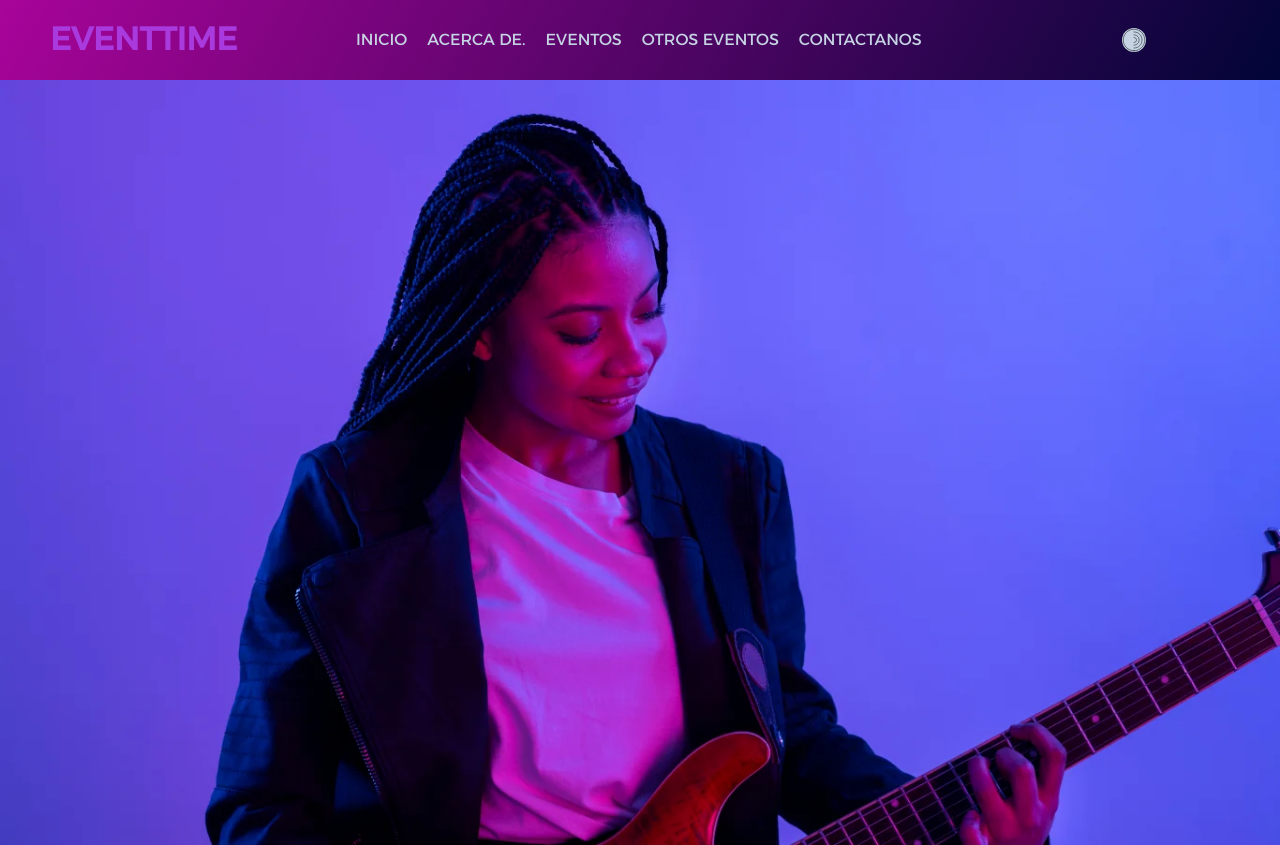
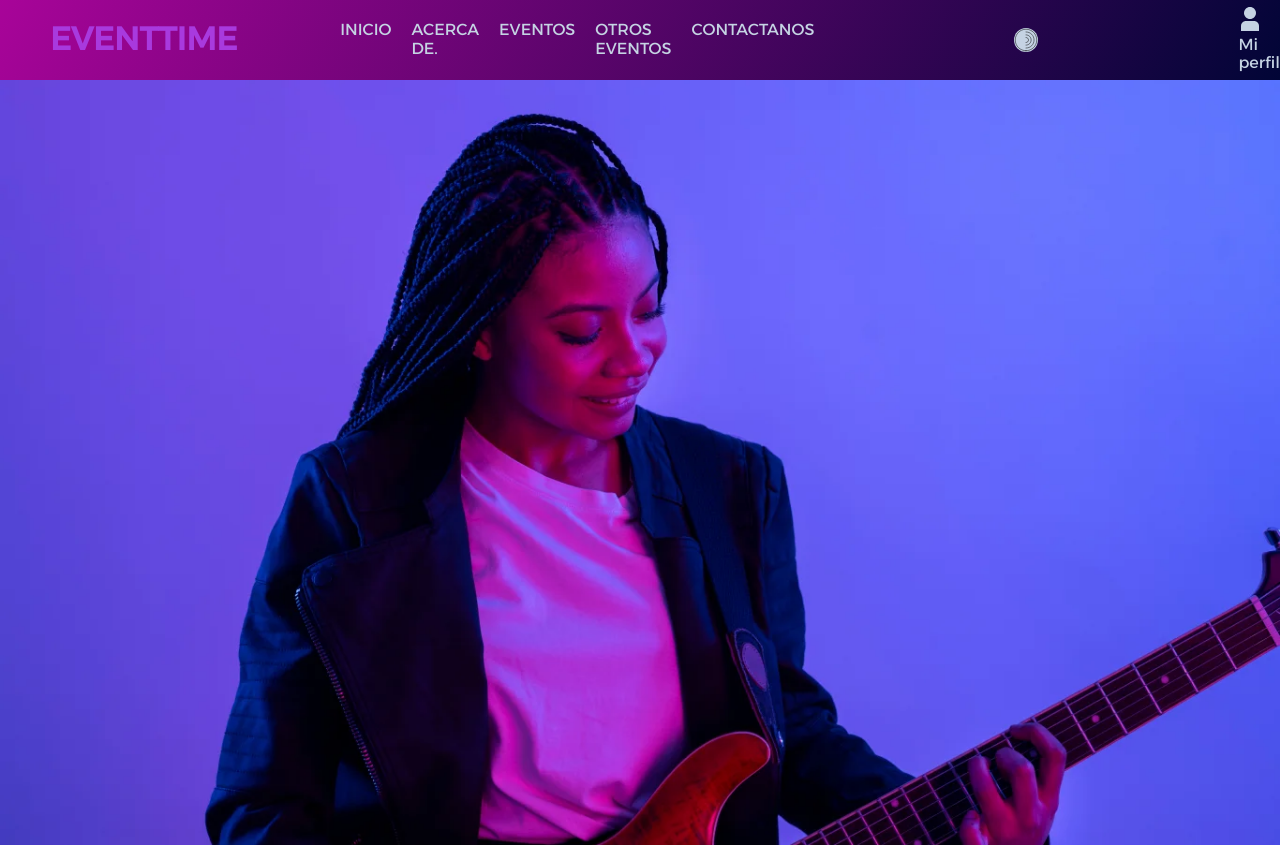
Before and after one commit to reginaldopatricio/trabajoFinal, a plain HTML site: page inicio.html in a window 1280 px wide. Shown: the top 845 px of the page. Drawn offline with Linux system fonts and the light colour scheme.

Commit message:
he añadido el icono de mi perfil

```diff
--- a/inicio.html
+++ b/inicio.html
@@ -44,6 +44,11 @@
                     <section class="registrado">
                         <img class="navegador" src="./assets/img/svg/navegador.svg" alt="">
                     </section>
+                    <!--Icono-login-->
+                    <section class="tapar">
+                        <a class="miPerfil" href="perfil.php"><img class="perfil" src="./assets/img/svg/Registro.svg"/>Mi perfil</a>
+                    </section>
+
 
                 </section>
 
--- a/src/sass/layout/_header.scss
+++ b/src/sass/layout/_header.scss
@@ -24,6 +24,7 @@
     @media only screen and (min-width:1200px) {
         display: flex;
         gap: 200px;
+        align-items: center;
 
     }
 }
@@ -166,3 +167,16 @@ input:checked~.Header-desplegable {
 
     }
 }
+
+.tapar{
+    display: none;
+    @media only screen and (min-width:1200px){
+        display: flex;
+    }
+
+    .miPerfil{
+        text-decoration: none;
+        color: #C5D3E3;
+    }
+
+}
```
Also changed, not shown: css/main.css.
